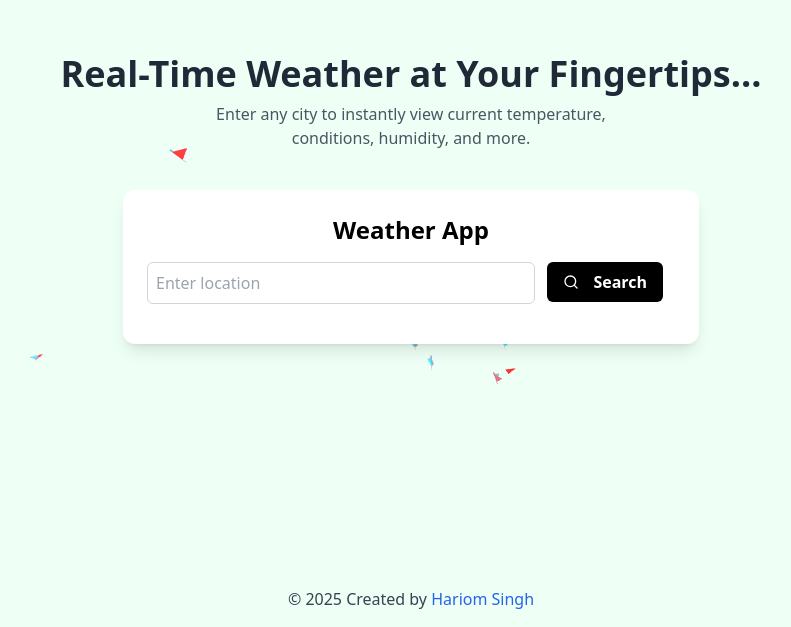
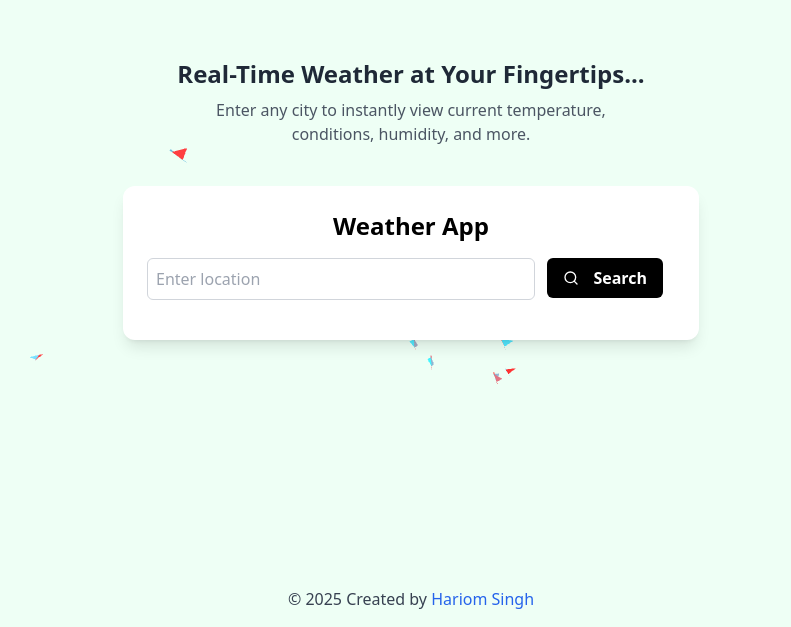
Before and after one commit to Hariom0/weatherApp, a plain HTML site: page index.html in a window 1280 px wide. Shown: the part 173-800 px from the top of the page, without its empty margins (229-1020 px from the left). Drawn offline with nearby package versions, Linux system fonts and the light colour scheme; animation ran at ten frames a second.

Commit message:
Update index.html

```diff
--- a/index.html
+++ b/index.html
@@ -19,7 +19,7 @@
 
     <!-- Main Content -->
     <main class="flex-grow flex flex-col justify-center items-center z-10 px-4">
-      <h1 class="text-4xl md:text-4xl font-bold text-gray-800 mb-2 text-center">
+      <h1 class="text-4xl md:text-2xl sm:text-2xl font-bold text-gray-800 mb-2 text-center">
         Real-Time Weather at Your Fingertips...
       </h1>
       <p class="mb-10 text-md text-gray-600 text-center max-w-md">
```
